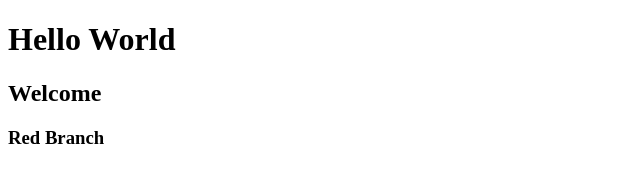
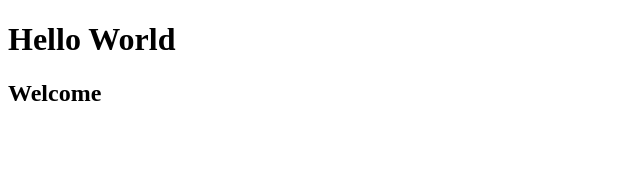
Before and after one commit to DarshanAgrawal/git-workshop, a plain HTML site: page index.html in a window 1280 px wide. Shown: the whole page, without its empty margins (0-640 px from the left). Drawn offline with Linux system fonts and the light colour scheme.

```diff
--- a/index.html
+++ b/index.html
@@ -9,6 +9,5 @@
   <body>
     <h1>Hello World</h1>
     <h2> Welcome<h2>
-     <h3>Red Branch</h3>
   </body>
 </html>
```
